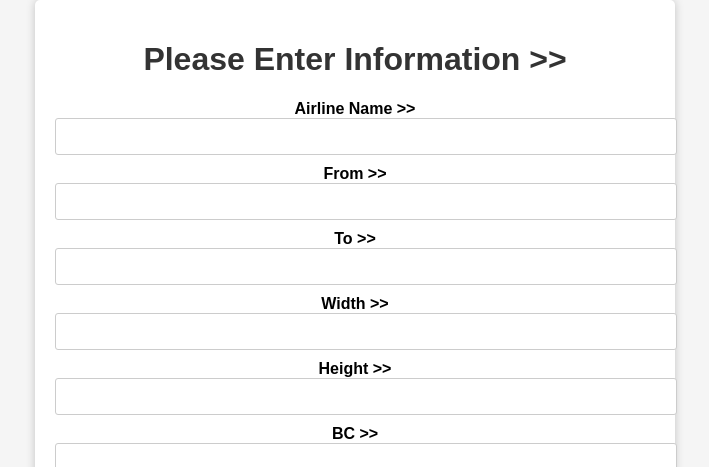
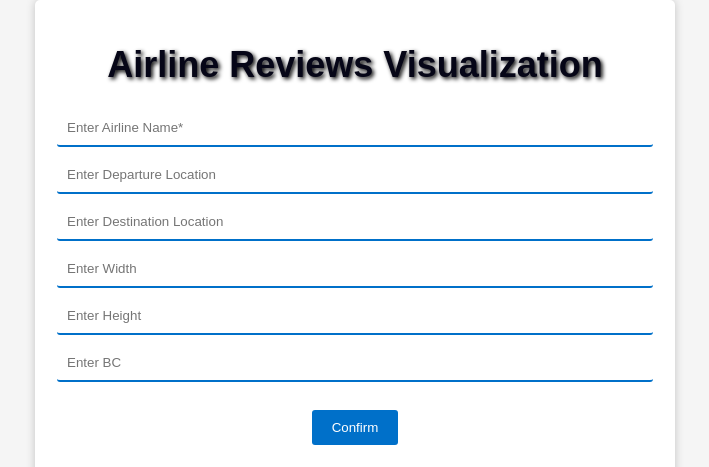
Before and after one commit to rocky-d/airline-reviews-server, a Flask app: page / in a window 1280 px wide. Shown: the top 467 px of the page, without its empty margins (285-994 px from the left). Run offline with Flask 3, Linux system fonts and the light colour scheme; grey boxes are pictures that could not be loaded.

Commit message:
Update app.py index.html utils.py

```diff
--- a/app.py
+++ b/app.py
@@ -15,7 +15,7 @@ result = {
     'input_text6': '',
     'word_cloud_title': ''
 }
-image_path = "static/white.png"
+image_path = "static/transparentpicture.png"
 
 
 # 首页
--- a/templates/index.html
+++ b/templates/index.html
@@ -12,7 +12,15 @@
         }
 
         h1 {
-            color: #333;
+            color: #060617;
+            font-size: 2.25em;
+            text-shadow: 2px 2px 4px #000000;
+        }
+
+        p {
+            color: #060617;
+            font-size: 1.5em;
+            text-shadow: 2px 2px 4px #000000;
         }
 
         #container {
@@ -26,18 +34,20 @@
 
         label {
             font-weight: bold;
+            color: #070713;
         }
 
         input[type="text"] {
-            width: 100%;
+            width: 96%;
             padding: 10px;
             margin-bottom: 10px;
-            border: 1px solid #ccc;
+            border: none;
+            border-bottom: 2px solid #0070c9;
             border-radius: 3px;
         }
 
         input[type="submit"] {
-            background-color: #007bff;
+            background-color: #0070c9;
             color: #fff;
             padding: 10px 20px;
             border: none;
@@ -60,20 +70,29 @@
 </head>
 <body>
 <div id="container">
-    <h1>Please Enter Information >> </h1>
+    <h1>Airline Reviews Visualization</h1>
     <form action="/process" method="post">
-        <label for="input_text1">Airline Name >> </label>
-        <input type="text" id="input_text1" name="input_text1">
-        <label for="input_text2">From >> </label>
-        <input type="text" id="input_text2" name="input_text2">
-        <label for="input_text3">To >> </label>
-        <input type="text" id="input_text3" name="input_text3">
-        <label for="input_text4">Width >> </label>
-        <input type="text" id="input_text4" name="input_text4">
-        <label for="input_text5">Height >> </label>
-        <input type="text" id="input_text5" name="input_text5">
-        <label for="input_text6">BC >> </label>
-        <input type="text" id="input_text6" name="input_text6">
+        <!--para1
+        <label for="input_text1">Airline Name >> </label>-->
+        <input type="text" id="input_text1" name="input_text1" placeholder="Enter Airline Name*">
+        <!--
+        <label for="input_text2">From >> </label>-->
+        <input type="text" id="input_text2" name="input_text2" placeholder="Enter Departure Location">
+        <!--
+        <label for="input_text3">To >> </label>-->
+        <input type="text" id="input_text3" name="input_text3" placeholder="Enter Destination Location">
+        <!--
+        <label for="input_text4">Width >> </label>-->
+        <input type="text" id="input_text4" name="input_text4" placeholder="Enter Width">
+        <!--
+        <label for="input_text5">Height >> </label>-->
+        <input type="text" id="input_text5" name="input_text5" placeholder="Enter Height">
+        <!--
+        <label for="input_text6">BC >> </label>-->
+        <input type="text" id="input_text6" name="input_text6" placeholder="Enter BC">
+        <!---->
+        <br>
+        <br>
         <input type="submit" value="Confirm">
     </form>
     <br>
--- a/utils.py
+++ b/utils.py
@@ -81,7 +81,7 @@ def generate_word_cloud(text: str, path: str, arl_name: str, width: str = 1920,
     common_words_to_exclude = [
         'the', 'and', 'on', 'in', 'we', 'you', 'he', 'she', 'it', 'they', 'their',
         'is', 'are', 'was', 'were', 'to', 'of', 'for',
-        'with', 'as', 'at', 'by',
+        'with', 'as', 'at', 'by', 'also',
         'this', 'that', 'an', 'a', 'or', 'but', 'from', 'not', 'so', 'just',
         'will', 'can', 'should', 'could', 'would', 'am', 'be', 'have', 'has',
         'had', 'do', 'does', 'did', 'here', 'there', 'now', 'then', 'than',
```
